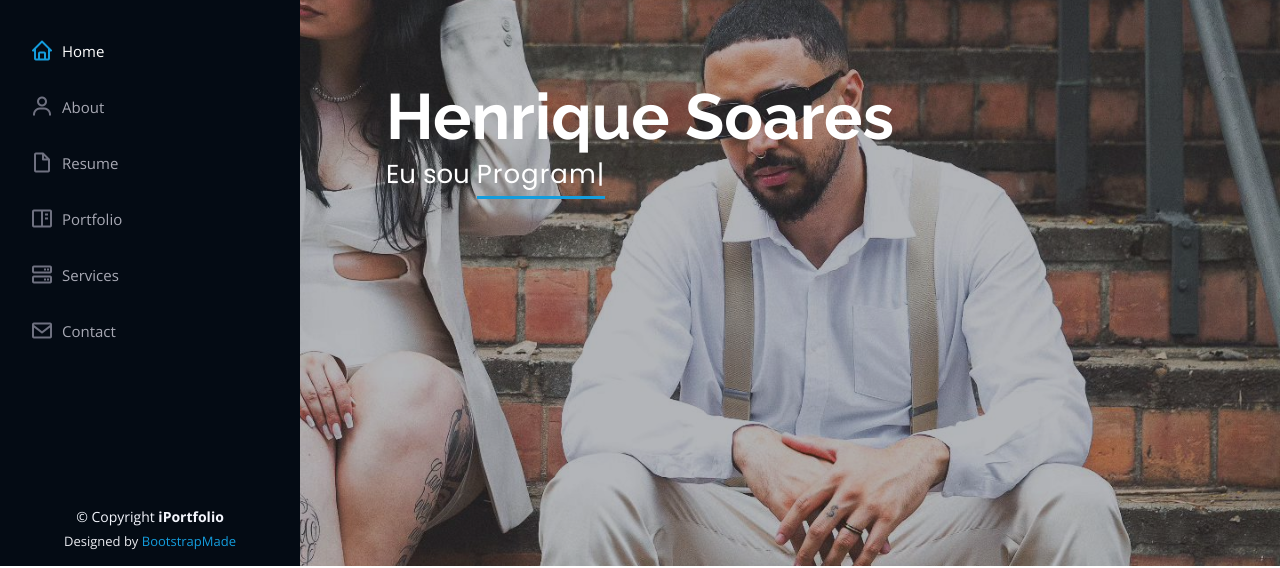
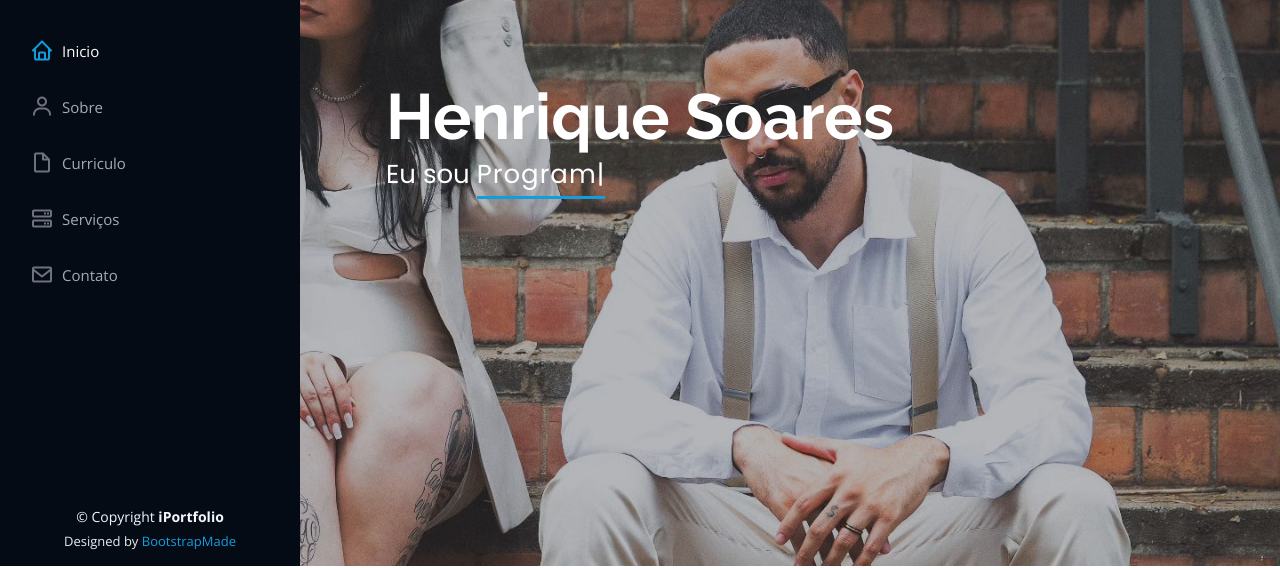
Before and after one commit to Henrsb/portfolio, a plain HTML site: page index.html in a window 1280 px wide. Shown: the part 234-802 px from the top of the page. Drawn offline with nearby package versions, Linux system fonts and the light colour scheme.

Commit message:
Tradução do menu lateral

```diff
--- a/index.html
+++ b/index.html
@@ -59,12 +59,11 @@
 
       <nav id="navbar" class="nav-menu navbar">
         <ul>
-          <li><a href="#hero" class="nav-link scrollto active"><i class="bx bx-home"></i> <span>Home</span></a></li>
-          <li><a href="#about" class="nav-link scrollto"><i class="bx bx-user"></i> <span>About</span></a></li>
-          <li><a href="#resume" class="nav-link scrollto"><i class="bx bx-file-blank"></i> <span>Resume</span></a></li>
-          <li><a href="#portfolio" class="nav-link scrollto"><i class="bx bx-book-content"></i> <span>Portfolio</span></a></li>
-          <li><a href="#services" class="nav-link scrollto"><i class="bx bx-server"></i> <span>Services</span></a></li>
-          <li><a href="#contact" class="nav-link scrollto"><i class="bx bx-envelope"></i> <span>Contact</span></a></li>
+          <li><a href="#hero" class="nav-link scrollto active"><i class="bx bx-home"></i> <span>Inicio</span></a></li>
+          <li><a href="#about" class="nav-link scrollto"><i class="bx bx-user"></i> <span>Sobre</span></a></li>
+          <li><a href="#resume" class="nav-link scrollto"><i class="bx bx-file-blank"></i> <span>Curriculo</span></a></li>
+          <li><a href="#services" class="nav-link scrollto"><i class="bx bx-server"></i> <span>Serviços</span></a></li>
+          <li><a href="#contact" class="nav-link scrollto"><i class="bx bx-envelope"></i> <span>Contato</span></a></li>
         </ul>
       </nav><!-- .nav-menu -->
     </div>
```
